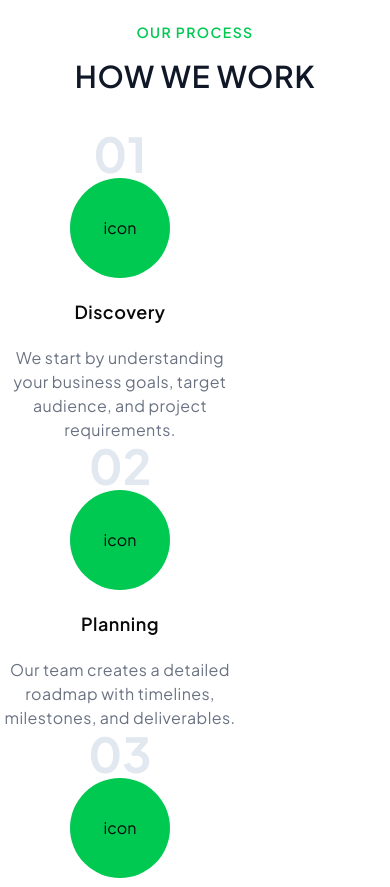
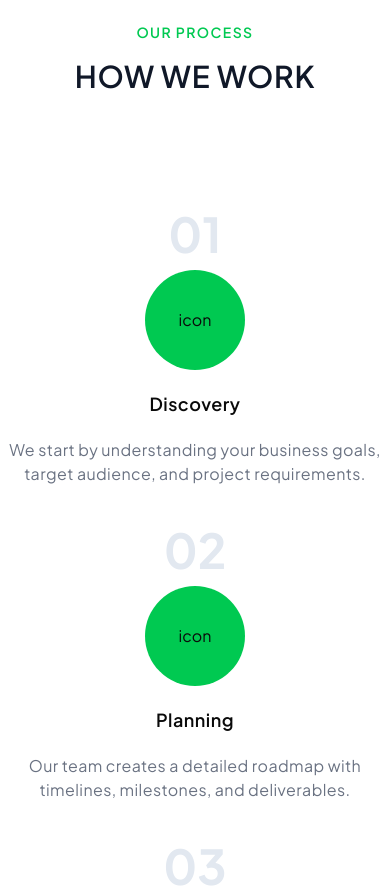
Before and after one commit to Habtamu-Semagn/diglab, a Next.js app: page / in a window 390 px wide. Shown: the part 6440-7327 px from the top of the page. Built offline with nearby package versions, Linux system fonts and the light colour scheme.

Commit message:
process section responsiveness implemented

```diff
--- a/components/Footer.tsx
+++ b/components/Footer.tsx
@@ -5,7 +5,7 @@ import { FaFacebook, FaLongArrowAltRight, FaTwitter } from "react-icons/fa";
 
 export default function Footer() {
     return <div className="lg:grid lg:grid-cols-12 pb-20 pt-30 bg-black text-gray-400">
-                 <div className="grid sm:grid-cols-4 gap-10 lg:col-start-2 lg:col-span-10 flex flex-col gap-4">
+                 <div className="grid md:grid-cols-4 gap-10 lg:col-start-2 lg:col-span-10 flex flex-col gap-4">
 
                    <div className="flex flex-col gap-10">
                     <p className="text-xl tracking-wide font-medium text-white">About DigiLab</p>
@@ -37,7 +37,7 @@ export default function Footer() {
                     <p className="text-xl tracking-wide font-medium text-white">Have a Question</p>
                     <p className="flex gap-5"><BiLocationPlus className="w-15 h-15" />	203 Fake St. Mountain View, San Francisco, California, USA</p>
                     <p className="flex gap-5"><PhoneIcon /> 	+2 392 3929 210</p>
-                    <p className="flex gap-5"><Mail /> 	info@yourdomain.com</p>
+                    <p className="flex gap-5 break-all"><Mail />info@yourdomain.com</p>
                    </div>
                 </div>
 
--- a/components/Process.tsx
+++ b/components/Process.tsx
@@ -1,18 +1,18 @@
 function ProcessItem({ index, name, description }: { index: number; name: string; description: string }) {
   return (
-    <div className="flex flex-col items-center text-center">
-      <p className="text-5xl text-slate-200 font-bold">0{index + 1}</p>
+    <div className="flex flex-col flex-wrap items-center text-center">
+      <p className="text-5xl text-slate-200 font-bold mb-3">0{index + 1}</p>
       <div className="w-25 h-25 rounded-full bg-green-500 flex justify-center items-center">
         icon
       </div>
       <p className="font-semibold text-lg tracking-wide my-5">{name}</p>
-      <p className="w-60 text-gray-500 tracking-wide">{description}</p>
+      <p className="text-gray-500 tracking-wide w-full max-w-sm">{description}</p>
     </div>
   );
 }
 
 function Line() {
-  return <div className="hidden lg:block h-[2px] w-16 bg-green-400 flex-shrink-0 mt-24" />;
+  return <div className="hidden lg:block h-[2px] w-8 lg:w-16 bg-green-400 flex-shrink-0 mt-24" />;
   //                                                                               ↑ pushes line down to icon level
 }
 
@@ -49,9 +49,10 @@ export default function Process() {
         </h2>
 
         {/* Items + Lines */}
-        <div className="flex flex-col sm:flex-row sm:flex-wrap lg:flex-nowrap items-start justify-center w-full mt-5">
+        {/* <div className="flex flex-col gap-15 sm:flex-row sm:flex-wrap lg:flex-nowrap items-center justify-center w-full mt-5"></div> */}
+        <div className="grid grid-cols-1 gap-10 md:gap-0 md:grid-cols-4 place-items-center md:place-items-start w-full mt-25">
           {processItems.map((item, index) => (
-            <div key={item.name} className="flex items-start">
+            <div key={item.name} className="flex items-center sm:items-start">
               <ProcessItem index={index} name={item.name} description={item.description} />
               {/* Line between items, hidden on mobile */}
               {index < processItems.length - 1 && <Line />}
```
